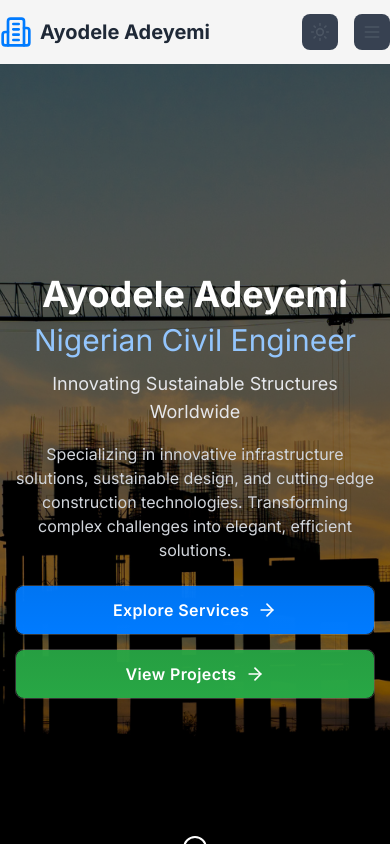
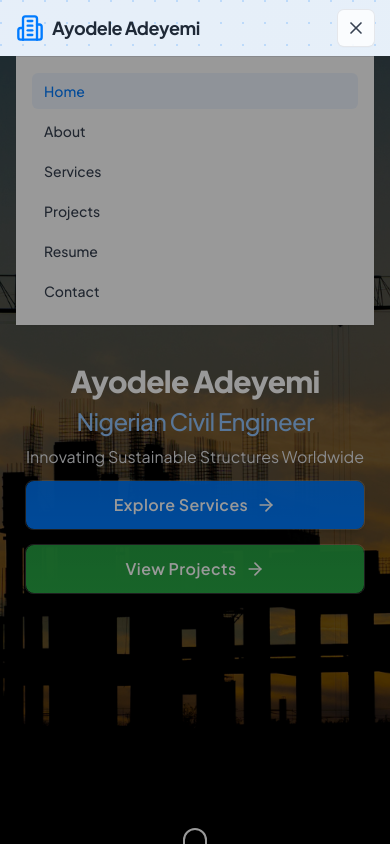
Before and after one commit to Paulkelvin/Engineer_Portfolio, a Next.js app: page / in a window 390 px wide. Both pictures are taken after a click on the button "Toggle navigation menu". Shown: the top 844 px of the page. Built offline with nearby package versions, Linux system fonts and the light colour scheme.

Commit message:
style(responsive): tighten mobile typography, spacing; improve nav padding and testimonial controls

```diff
--- a/app/about/page.tsx
+++ b/app/about/page.tsx
@@ -103,8 +103,8 @@ const AboutPage = () => {
           transition={{ duration: 0.8 }}
           className="relative z-10 text-center text-white"
         >
-          <h1 className="text-4xl md:text-6xl font-bold mb-4">Meet Ayodele Adeyemi</h1>
-          <p className="text-lg md:text-xl text-gray-200">Passionate about building resilient, sustainable infrastructure across Nigeria & Africa</p>
+          <h1 className="hero-heading mb-3">Meet Ayodele Adeyemi</h1>
+          <p className="hero-sub text-gray-200">Passionate about building resilient, sustainable infrastructure across Nigeria & Africa</p>
         </motion.div>
       </section>
 
--- a/app/contact/page.tsx
+++ b/app/contact/page.tsx
@@ -106,8 +106,8 @@ const ContactPage = () => {
           transition={{ duration: 0.8 }}
           className="relative z-10 text-center text-white"
         >
-          <h1 className="text-4xl md:text-6xl font-bold mb-3 md:mb-4">Connect with Ayodele</h1>
-          <p className="text-lg md:text-xl text-gray-200 max-w-3xl mx-auto px-2">
+          <h1 className="hero-heading mb-3 md:mb-4">Connect with Ayodele</h1>
+          <p className="hero-sub text-gray-200 max-w-3xl mx-auto px-2">
             Ready to discuss your next engineering project? Let's explore how we can bring your vision to life.
           </p>
         </motion.div>
--- a/app/globals.css
+++ b/app/globals.css
@@ -1,3 +1,4 @@
+/* Base font imported via next/font (Plus Jakarta Sans). Keeping Montserrat fallback for legacy elements */
 @import url('https://fonts.googleapis.com/css2?family=Montserrat:wght@300;400;500;600;700&display=swap');
 @tailwind base;
 @tailwind components;
@@ -9,36 +10,12 @@
   }
 
   body {
-    font-family: 'Montserrat', sans-serif;
-    background-color: #f5f5f5;
+    font-family: var(--font-plus-jakarta, 'Plus Jakarta Sans', 'Montserrat', sans-serif);
     margin: 0;
-    transition: background-color 0.3s ease, color 0.3s ease;
-  }
-
-  /* Dark theme styles */
-  .dark body {
-    background-color: #1a1a1a;
-    color: #ffffff;
-  }
-
-  .dark .bg-white {
-    background-color: #2d2d2d;
-  }
-
-  .dark .bg-gray-50 {
-    background-color: #1a1a1a;
-  }
-
-  .dark .bg-gray-100 {
-    background-color: #374151;
-  }
-
-  .dark .hover\:bg-gray-100:hover {
-    background-color: #4b5563;
-  }
-
-  .dark .border-gray-200 {
-    border-color: #374151;
+    background: #f4f6f9;
+    background-image: radial-gradient(circle at 1px 1px, rgba(0,123,255,0.18) 0, rgba(0,123,255,0.18) 1px, transparent 1px),
+      linear-gradient(120deg, rgba(0,123,255,0.06), rgba(0,180,255,0.04));
+    background-size: 22px 22px, 100% 100%;
   }
 }
 
@@ -67,11 +44,22 @@
   }
 
   .section-padding {
-    @apply py-16 px-4 sm:px-6 lg:px-8;
+    @apply py-14 md:py-20 px-4 sm:px-6 lg:px-8;
   }
 
   .container-custom {
     @apply max-w-7xl mx-auto;
+  }
+
+  /* Compact hero heading style for mobile */
+  .hero-heading {
+    @apply text-3xl leading-tight font-extrabold tracking-tight md:text-5xl md:leading-[1.1];
+  }
+  .hero-sub {
+    @apply text-base md:text-xl text-gray-200 md:leading-relaxed;
+  }
+  .hero-text {
+    @apply text-sm md:text-lg text-gray-300 leading-relaxed;
   }
 }
 
@@ -84,12 +72,8 @@
     @apply bg-white/80 backdrop-blur-sm border border-white/20;
   }
 
-  .parallax-bg {
-    background-attachment: fixed;
-    background-position: center;
-    background-repeat: no-repeat;
-    background-size: cover;
-  }
+  .parallax-bg { background-attachment: fixed; background-position: center; background-repeat: no-repeat; background-size: cover; }
+  .tap-target { @apply relative after:absolute after:inset-0 after:rounded-full after:bg-primary/5 after:scale-0 hover:after:scale-100 after:transition; }
 }
 
 /* Custom scrollbar */
--- a/app/layout.tsx
+++ b/app/layout.tsx
@@ -1,11 +1,9 @@
 import type { Metadata } from 'next'
-import { Inter } from 'next/font/google'
+import { Plus_Jakarta_Sans } from 'next/font/google'
 import './globals.css'
 import Navigation from '@/components/Navigation'
 import Footer from '@/components/Footer'
-import { ThemeProvider } from '@/components/ThemeProvider'
-
-const inter = Inter({ subsets: ['latin'] })
+const plusJakarta = Plus_Jakarta_Sans({ subsets: ['latin'], weight: ['400','500','600','700','800'] })
 
 export const metadata: Metadata = {
   title: 'Ayodele Adeyemi - Civil Engineer Portfolio',
@@ -34,17 +32,13 @@ export default function RootLayout({
   children: React.ReactNode
 }) {
   return (
-    <html lang="en" suppressHydrationWarning>
-      <body className={inter.className}>
-        <ThemeProvider>
-          <div className="min-h-screen bg-background">
-            <Navigation />
-            <main className="pt-16">
-              {children}
-            </main>
-            <Footer />
-          </div>
-        </ThemeProvider>
+    <html lang="en">
+      <body className={`${plusJakarta.className} antialiased overflow-x-hidden bg-[#f4f6f9]`}>
+          <Navigation />
+          <main className="pt-14 md:pt-16">
+            {children}
+          </main>
+          <Footer />
       </body>
     </html>
   )
--- a/app/page.tsx
+++ b/app/page.tsx
@@ -57,10 +57,10 @@ const HomePage = () => {
             initial={{ opacity: 0, y: 30 }}
             animate={{ opacity: 1, y: 0 }}
             transition={{ duration: 0.8 }}
-            className="text-4xl md:text-6xl font-bold mb-3 md:mb-6"
+            className="hero-heading mb-2 md:mb-4"
           >
             Ayodele Adeyemi
-            <span className="block text-3xl md:text-4xl font-normal text-blue-300 mt-2">
+            <span className="block text-2xl md:text-3xl font-medium text-blue-300 mt-1">
               Nigerian Civil Engineer
             </span>
           </motion.h1>
@@ -69,20 +69,12 @@ const HomePage = () => {
             initial={{ opacity: 0, y: 30 }}
             animate={{ opacity: 1, y: 0 }}
             transition={{ duration: 0.8, delay: 0.2 }}
-            className="text-lg md:text-2xl text-gray-200 mb-4 md:mb-6"
+            className="hero-sub mb-3 md:mb-4"
           >
             Innovating Sustainable Structures Worldwide
           </motion.h2>
 
-          <motion.p
-            initial={{ opacity: 0, y: 30 }}
-            animate={{ opacity: 1, y: 0 }}
-            transition={{ duration: 0.8, delay: 0.4 }}
-            className="text-base md:text-lg text-gray-300 mb-6 md:mb-8 max-w-2xl mx-auto"
-          >
-            Specializing in innovative infrastructure solutions, sustainable design, and cutting-edge
-            construction technologies. Transforming complex challenges into elegant, efficient solutions.
-          </motion.p>
+          {/* Removed long paragraph per request */}
 
           <motion.div
             initial={{ opacity: 0, y: 30 }}
--- a/app/projects/page.tsx
+++ b/app/projects/page.tsx
@@ -344,8 +344,8 @@ const ProjectsPage = () => {
           transition={{ duration: 0.8 }}
           className="relative z-10 text-center text-white"
         >
-          <h1 className="text-4xl md:text-6xl font-bold mb-3 md:mb-4">Our Projects</h1>
-          <p className="text-xl text-gray-200 max-w-3xl mx-auto">
+          <h1 className="hero-heading mb-3 md:mb-4">Our Projects</h1>
+          <p className="hero-sub text-gray-200 max-w-3xl mx-auto">
             Showcasing innovative engineering solutions that transform communities and build sustainable futures
           </p>
         </motion.div>
--- a/app/resume/page.tsx
+++ b/app/resume/page.tsx
@@ -197,8 +197,8 @@ const ResumePage = () => {
           transition={{ duration: 0.8 }}
           className="relative z-10 text-center text-white"
         >
-          <h1 className="text-4xl md:text-6xl font-bold mb-3 md:mb-4">Professional Resume</h1>
-          <p className="text-lg md:text-xl text-gray-200">Comprehensive overview of my engineering career and achievements</p>
+          <h1 className="hero-heading mb-3 md:mb-4">Professional Resume</h1>
+          <p className="hero-sub text-gray-200">Comprehensive overview of my engineering career and achievements</p>
         </motion.div>
       </section>
 
--- a/app/services/page.tsx
+++ b/app/services/page.tsx
@@ -208,8 +208,8 @@ const ServicesPage = () => {
           transition={{ duration: 0.8 }}
           className="relative z-10 text-center text-white"
         >
-          <h1 className="text-4xl md:text-6xl font-bold mb-3 md:mb-4">Comprehensive Civil Engineering Services</h1>
-          <p className="text-lg md:text-xl text-gray-200 max-w-3xl mx-auto">
+          <h1 className="hero-heading mb-3 md:mb-4">Comprehensive Civil Engineering Services</h1>
+          <p className="hero-sub text-gray-200 max-w-3xl mx-auto">
             From concept to completion, delivering innovative solutions that build sustainable futures
           </p>
         </motion.div>
--- a/components/Navigation.tsx
+++ b/components/Navigation.tsx
@@ -1,17 +1,16 @@
-'use client'
+"use client"
 
-import { useState, useEffect } from 'react'
+import { useState, useEffect, useRef } from 'react'
 import Link from 'next/link'
 import { usePathname } from 'next/navigation'
 import { motion, AnimatePresence } from 'framer-motion'
-import { Menu, X, Sun, Moon, Building2 } from 'lucide-react'
-import { useTheme } from './ThemeProvider'
+import { Menu, X, Building2 } from 'lucide-react'
 
 const Navigation = () => {
   const [isOpen, setIsOpen] = useState(false)
   const [isScrolled, setIsScrolled] = useState(false)
   const pathname = usePathname()
-  const { theme, toggleTheme } = useTheme()
+  const navRef = useRef<HTMLDivElement | null>(null)
 
   useEffect(() => {
     const handleScroll = () => {
@@ -20,6 +19,23 @@ const Navigation = () => {
     window.addEventListener('scroll', handleScroll)
     return () => window.removeEventListener('scroll', handleScroll)
   }, [])
+
+  // Close mobile menu on route change
+  useEffect(() => {
+    setIsOpen(false)
+  }, [pathname])
+
+  // Close on outside click
+  useEffect(() => {
+    if (!isOpen) return
+    const handleClick = (e: MouseEvent) => {
+      if (navRef.current && !navRef.current.contains(e.target as Node)) {
+        setIsOpen(false)
+      }
+    }
+    document.addEventListener('mousedown', handleClick)
+    return () => document.removeEventListener('mousedown', handleClick)
+  }, [isOpen])
 
   const navItems = [
     { name: 'Home', href: '/' },
@@ -31,27 +47,27 @@ const Navigation = () => {
   ]
 
   return (
-    <nav className={`fixed top-0 left-0 right-0 z-50 transition-all duration-300 ${
-      isScrolled ? 'bg-white/90 dark:bg-gray-900/90 backdrop-blur-md shadow-lg' : 'bg-transparent'
+    <nav ref={navRef} className={`fixed top-0 left-0 right-0 z-50 transition-all duration-300 ${
+      isScrolled ? 'bg-white/90 backdrop-blur-md shadow-lg' : 'bg-transparent'
     }`}>
-      <div className="container-custom">
-        <div className="flex items-center justify-between h-16">
+      <div className="container-custom px-4">
+        <div className="flex items-center justify-between h-14 md:h-16">
           {/* Logo */}
-          <Link href="/" className="flex items-center space-x-2">
-            <Building2 className="h-8 w-8 text-primary" />
-            <span className="text-xl font-bold text-gray-800 dark:text-white">Ayodele Adeyemi</span>
+          <Link href="/" className="flex items-center space-x-2 group">
+            <Building2 className="h-7 w-7 md:h-8 md:w-8 text-primary transition-transform duration-300 group-hover:rotate-6" />
+            <span className="text-lg md:text-xl font-bold text-gray-800 tracking-tight">Ayodele Adeyemi</span>
           </Link>
 
           {/* Desktop Navigation */}
-          <div className="hidden md:flex items-center space-x-8">
+          <div className="hidden md:flex items-center space-x-6">
             {navItems.map((item) => (
               <Link
                 key={item.name}
                 href={item.href}
-                className={`text-sm font-medium transition-colors duration-200 ${
+                className={`text-sm font-medium transition-colors duration-200 relative after:absolute after:left-0 after:-bottom-1 after:h-0.5 after:bg-primary after:transition-all after:duration-300 ${
                   pathname === item.href
-                    ? 'text-primary'
-                    : 'text-gray-600 dark:text-gray-300 hover:text-primary'
+                    ? 'text-primary after:w-full'
+                    : 'text-gray-600 hover:text-primary after:w-0 hover:after:w-full'
                 }`}
               >
                 {item.name}
@@ -59,31 +75,17 @@ const Navigation = () => {
             ))}
           </div>
 
-          {/* Right side - Theme toggle and mobile menu button */}
-          <div className="flex items-center space-x-4">
-            {/* Theme Toggle */}
-            <button
-              onClick={toggleTheme}
-              className="p-2 rounded-lg bg-gray-100 dark:bg-gray-700 hover:bg-gray-200 dark:hover:bg-gray-600 transition-colors duration-200"
-              aria-label="Toggle theme"
-            >
-              {theme === 'light' ? (
-                <Moon className="h-5 w-5 text-gray-600 dark:text-gray-300" />
-              ) : (
-                <Sun className="h-5 w-5 text-gray-600 dark:text-gray-300" />
-              )}
-            </button>
-
-            {/* Mobile menu button */}
+          {/* Mobile menu button */}
+          <div className="flex items-center md:hidden">
             <button
               onClick={() => setIsOpen(!isOpen)}
-              className="md:hidden p-2 rounded-lg bg-gray-100 dark:bg-gray-700 hover:bg-gray-200 dark:hover:bg-gray-600 transition-colors duration-200"
-              aria-label="Toggle mobile menu"
+              className="p-2 rounded-md bg-white/80 backdrop-blur shadow-sm ring-1 ring-gray-200 hover:ring-primary/40 transition active:scale-95"
+              aria-label="Toggle navigation menu"
             >
               {isOpen ? (
-                <X className="h-5 w-5 text-gray-600 dark:text-gray-300" />
+                <X className="h-5 w-5 text-gray-700" />
               ) : (
-                <Menu className="h-5 w-5 text-gray-600 dark:text-gray-300" />
+                <Menu className="h-5 w-5 text-gray-700" />
               )}
             </button>
           </div>
@@ -96,18 +98,18 @@ const Navigation = () => {
               initial={{ opacity: 0, height: 0 }}
               animate={{ opacity: 1, height: 'auto' }}
               exit={{ opacity: 0, height: 0 }}
-              className="md:hidden bg-white dark:bg-gray-900 border-t border-gray-200 dark:border-gray-700"
+              className="md:hidden bg-white border-t border-gray-200 shadow-sm"
             >
-              <div className="px-4 py-4 space-y-2">
+              <div className="px-4 py-4 space-y-1">
                 {navItems.map((item) => (
                   <Link
                     key={item.name}
                     href={item.href}
                     onClick={() => setIsOpen(false)}
-                    className={`block px-3 py-2 rounded-lg text-sm font-medium transition-colors duration-200 ${
+                    className={`block px-3 py-2 rounded-md text-sm font-medium transition-colors duration-200 ${
                       pathname === item.href
                         ? 'text-primary bg-blue-50'
-                        : 'text-gray-600 hover:text-primary hover:bg-gray-50'
+                        : 'text-gray-700 hover:text-primary hover:bg-gray-50'
                     }`}
                   >
                     {item.name}
@@ -118,6 +120,22 @@ const Navigation = () => {
           )}
         </AnimatePresence>
       </div>
+
+      {/* Overlay to close menu when clicking outside */}
+      <AnimatePresence>
+        {isOpen && (
+          <motion.button
+            aria-label="Close menu"
+            key="overlay"
+            initial={{ opacity: 0 }}
+            animate={{ opacity: 0.4 }}
+            exit={{ opacity: 0 }}
+            transition={{ duration: 0.25 }}
+            className="fixed inset-0 top-14 md:hidden bg-black cursor-pointer"
+            onClick={() => setIsOpen(false)}
+          />
+        )}
+      </AnimatePresence>
     </nav>
   )
 }
```
Also changed, not shown: components/TestimonialCarousel.tsx (+4 -4 lines).
